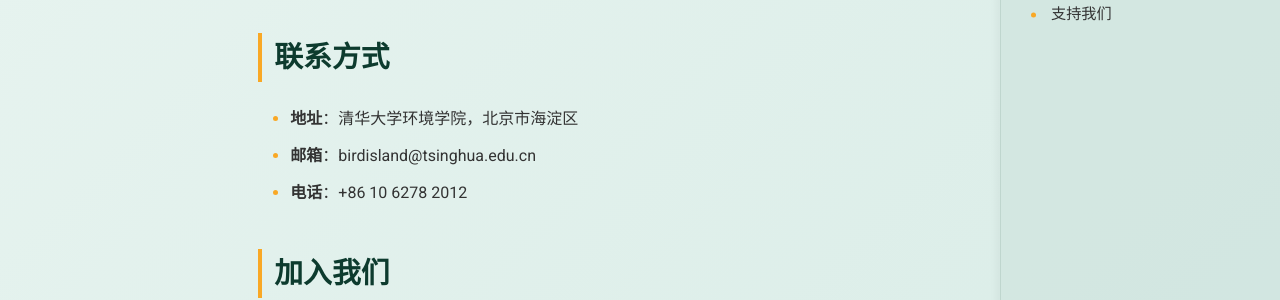
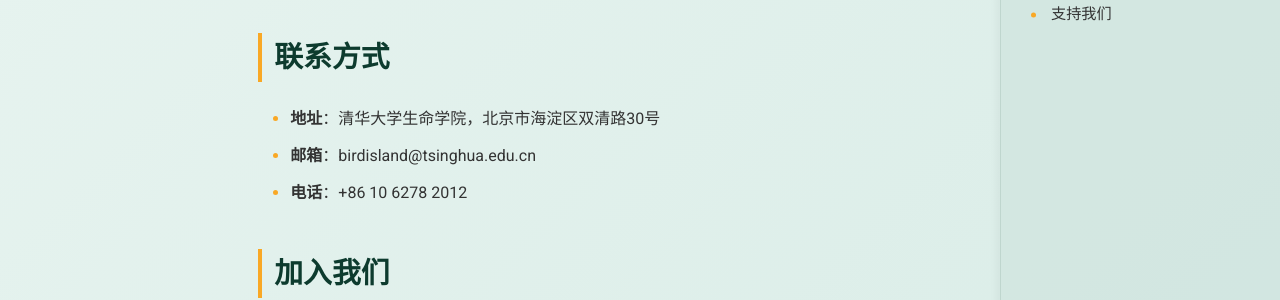
Before and after one commit to zf-li23/tsinghua_birdisland.github.io, a Jekyll site: the page built from contact.md, in a window 1280 px wide and 900 px high. Shown: the part 299-599 px from the top of the window. Built offline with Jekyll 4.4.1, drawn with Linux system fonts in a browser that asks for light colours.

Commit message:
Update _config.yml

```diff
--- a/_config.yml
+++ b/_config.yml
@@ -11,7 +11,7 @@
   - jekyll-seo-tag
 
 # 自定义变量
-footer_text: 守护每一片羽翼，传递绿色希望
+footer_text: 守护飞羽家园，谱写青春华章
 email: birdisland@tsinghua.edu.cn
 phone: +86 10 6278 2012
-address: 清华大学环境学院，北京市海淀区
+address: 清华大学生命学院，北京市海淀区双清路30号
```
